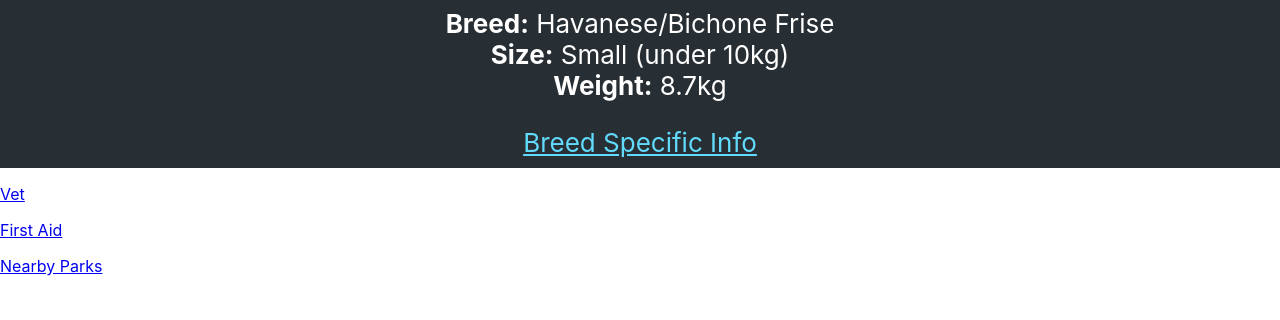
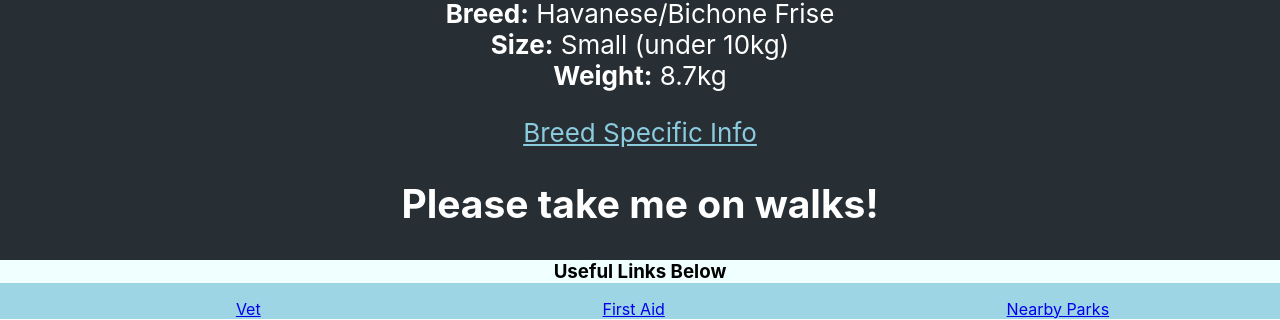
Before and after one commit to sanchayarun/React-Week-11, a React (Create React App) app: page / in a window 1280 px wide. Shown: the part 632-952 px from the top of the page. Before the commit the page ends 924 px from the top, so only its background shows below. Built offline with nearby package versions, Linux system fonts and the light colour scheme.

Commit message:
component exercise

```diff
--- a/src/App.css
+++ b/src/App.css
@@ -40,14 +40,42 @@
 }
 
 .App-link {
-  color: #61dafb;
+  color: #8accde;
 }
 
-@keyframes App-logo-spin {
+.App-footer{
+  background-color: #9dd5e4;
+  display: block;
+}
+
+.Footer-head{
+  margin-top: 0%;
+  background-color: azure;
+  /* text-align: center; */
+  display: flex;
+  margin: auto;
+  justify-content: space-around;
+  padding: 0%;
+}
+
+
+.Footer-list{
+
+  display: flex;
+  justify-content: space-around;
+  list-style: none;
+  margin-left: 25px;
+}
+
+
+
+
+
+/* @keyframes App-logo-spin {
   from {
     transform: rotate(0deg);
   }
   to {
     transform: rotate(360deg);
   }
-}
+} */
--- a/src/App.js
+++ b/src/App.js
@@ -1,5 +1,6 @@
 import './App.css';
 import Footer from './Footer/Footer.jsx';
+import MyComponent from './Component/MyComponent';
 
 function App() {
   const address = {
@@ -29,12 +30,14 @@ function App() {
         >
           Breed Specific Info
         </a>
-
+        <MyComponent />
       </header>
 
     </div>
+    <div className = "App-footer">
+        <Footer />
+    </div>
 
-   <Footer />
     </>
 
 
--- /dev/null
+++ b/src/Component/MyComponent.jsx
@@ -0,0 +1,7 @@
+const MyComponent = () => {
+return(
+    <h2> Please take me on walks!</h2>
+    );
+}
+
+export default MyComponent;
--- a/src/Footer/Footer.jsx
+++ b/src/Footer/Footer.jsx
@@ -1,43 +1,39 @@
-// import './App.css';
+import '../App.css';
 
 const Footer = () => {
     return (
-    <header className="Footer">
-
-        <p>
-
+    <>
+        <h3 className='Footer-head'>Useful Links Below</h3>
+        <ul className='Footer-list'>
+        <li className='Footer-list-item'>
         <a
           className="Vet-link"
           href="https://ealingvets.co.uk"
           target="_blank"
           rel="noopener noreferrer"
-        >
-          Vet
-        </a>
-        </p>
+        >Vet</a>
+        </li>
 
-        <p>
+        <li className='Footer-list-item'>
         <a
           className="FirstAid-link"
           href="https://www.pdsa.org.uk/pet-help-and-advice/looking-after-your-pet/all-pets/first-aid-for-pets"
           target="_blank"
           rel="noopener noreferrer"
-        >
-          First Aid
-        </a>
-        </p>
+        >First Aid</a>
+        </li>
 
-        <p>
+        <li className='Footer-list-item'>
         <a
           className="Parks-link"
           href="https://goo.gl/maps/nHY6R9iJb6QMmndw5"
           target="_blank"
           rel="noopener noreferrer"
-        >
-          Nearby Parks
-        </a>
-        </p>
-    </header>
+        >Nearby Parks</a>
+        </li>
+        </ul>
+
+    </>
     );
 }
 export default Footer;
```
